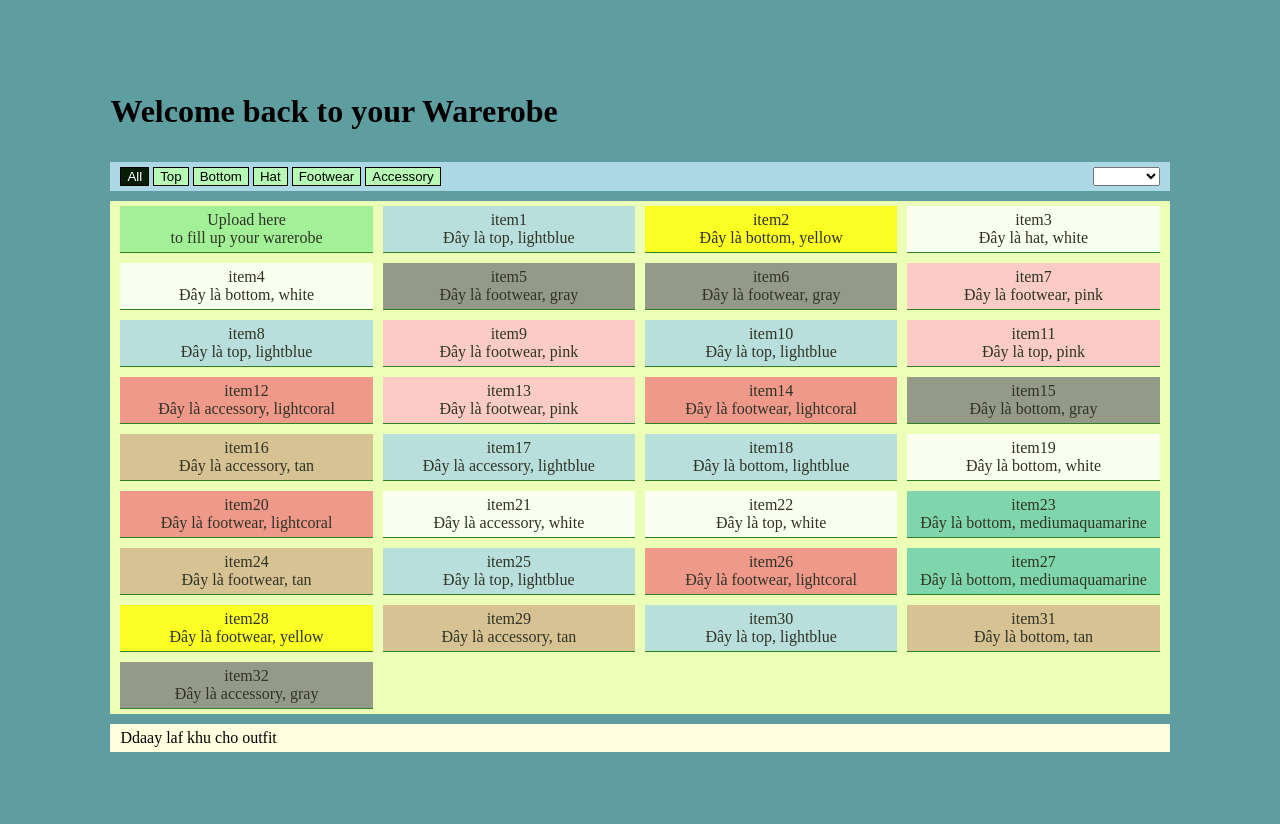
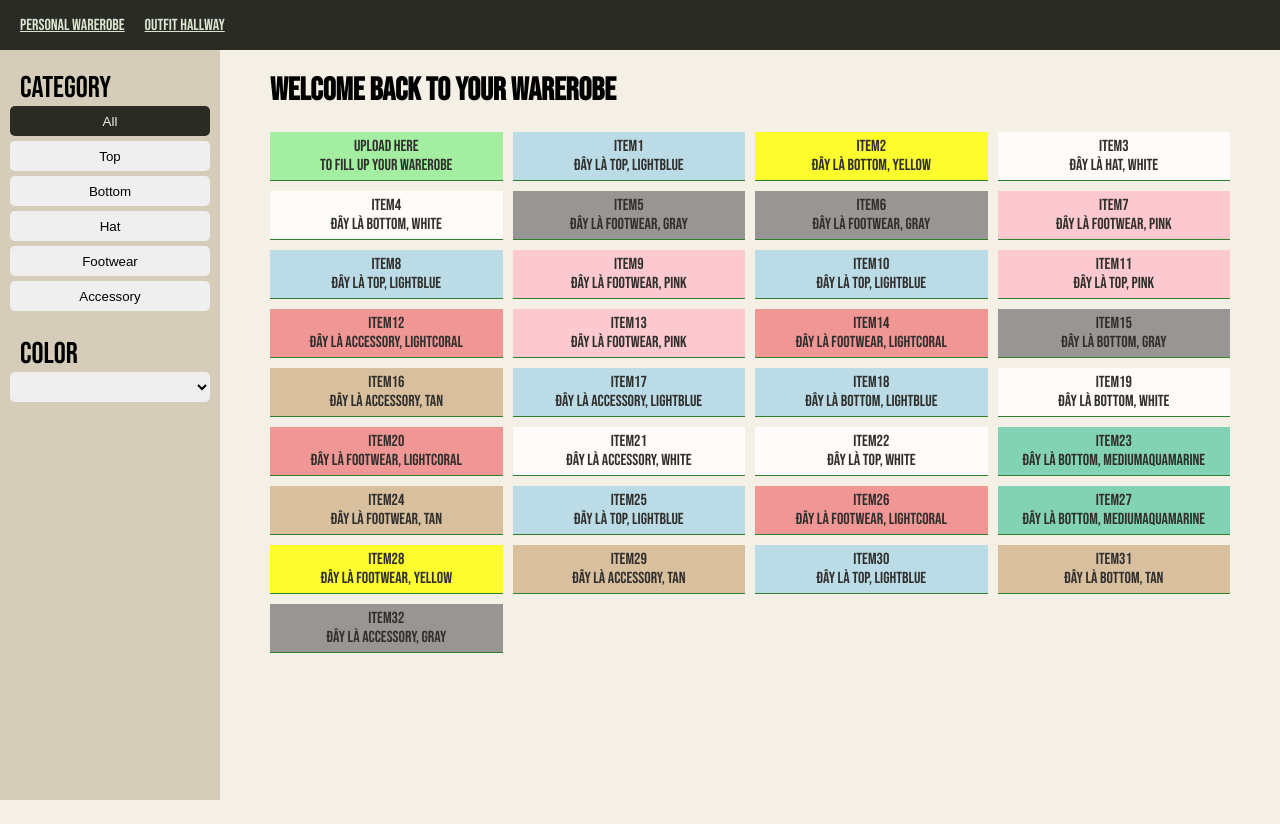
Before and after one commit to nqphu412/Draft_Digital_Warerobe, a plain HTML site: page sites/draft.html in a window 1280 px wide. After the commit the page ends 800 px from the top, so only its background shows below. Drawn offline with Linux system fonts and the light colour scheme.

Commit message:
matching it with main

```diff
--- /dev/null
+++ b/script.js
@@ -0,0 +1,98 @@
+const itemData = {
+  // Later, this one is exported from the data table item (1 user) or warerobe (when integrate many users)
+  // Ignore index here, all in order that they are added
+  // itemName: ["category", "color"]
+  item1: ["top", "lightblue"],
+  item2: ["bottom", "yellow"],
+  item3: ["hat", "white"],
+  item4: ["bottom", "white"],
+  item5: ["footwear", "gray"],
+  item6: ["footwear", "gray"],
+  item7: ["footwear", "pink"],
+  item8: ["top", "lightblue"],
+  item9: ["footwear", "pink"],
+  item10: ["top", "lightblue"],
+  item11: ["top", "pink"],
+  item12: ["accessory", "lightcoral"],
+  item13: ["footwear", "pink"],
+  item14: ["footwear", "lightcoral"],
+  item15: ["bottom", "gray"],
+  item16: ["accessory", "tan"],
+  item17: ["accessory", "lightblue"],
+  item18: ["bottom", "lightblue"],
+  item19: ["bottom", "white"],
+  item20: ["footwear", "lightcoral"],
+  item21: ["accessory", "white"],
+  item22: ["top", "white"],
+  item23: ["bottom", "mediumaquamarine"],
+  item24: ["footwear", "tan"],
+  item25: ["top", "lightblue"],
+  item26: ["footwear", "lightcoral"],
+  item27: ["bottom", "mediumaquamarine"],
+  item28: ["footwear", "yellow"],
+  item29: ["accessory", "tan"],
+  item30: ["top", "lightblue"],
+  item31: ["bottom", "tan"],
+  item32: ["accessory", "gray"],
+};
+let currentCategory = "allCategory";
+let currentColor = "allColor";
+
+const warerobe_grid = document.querySelector(".warerobe-grid");
+showWarerobe(currentCategory, currentColor);
+
+// Allows 1 button selected at a time
+// Only items that in that category are shown
+const categoryOptionButtons = document.querySelectorAll(".category-option");
+categoryOptionButtons.forEach((categoryButton) => {
+  categoryButton.addEventListener("click", () => {
+    categoryOptionButtons.forEach((categoryBtn) =>
+      categoryBtn.classList.remove("selected"),
+    );
+    categoryButton.classList.add("selected");
+    showWarerobe(categoryButton.value, currentColor);
+  });
+});
+
+// Filter warerobe based on color selected
+const colorOptionDropbox = document.querySelector("#color-options");
+colorOptionDropbox.addEventListener("change", () => {
+  showWarerobe(currentCategory, colorOptionDropbox.value);
+});
+
+// Show warerobe based on current option of category and color
+function showWarerobe(categoryType, colorType) {
+  warerobe_grid.innerHTML = `
+          <div class="each-garment">
+            <div>Upload here</div>
+            <div>to fill up your warerobe</div>
+          </div>`;
+  currentCategory = categoryType;
+  currentColor = colorType;
+  // console.log(currentCategory);
+
+  function showSelectedItem(selectedItem, categoryType, colorType) {
+    const eachItemDiv = document.createElement("div");
+    eachItemDiv.classList.add("each-garment");
+    eachItemDiv.style.backgroundColor = itemData[selectedItem][1]; // This line is only used to text color dropbox
+    eachItemDiv.dataset.category = itemData[selectedItem];
+    eachItemDiv.innerHTML = `
+                <div>${selectedItem}</div>
+                <div>Đây là ${itemData[selectedItem][0]}, ${itemData[selectedItem][1]}</div>`;
+    warerobe_grid.appendChild(eachItemDiv);
+  }
+
+  for (const item in itemData) {
+    if (categoryType === "allCategory") {
+      if (colorType === "allColor")
+        showSelectedItem(item, categoryType, colorType);
+      else if (itemData[item].includes(colorType))
+        showSelectedItem(item, categoryType, colorType);
+    } else if (itemData[item].includes(categoryType)) {
+      if (colorType === "allColor")
+        showSelectedItem(item, categoryType, colorType);
+      else if (itemData[item].includes(colorType))
+        showSelectedItem(item, categoryType, colorType);
+    }
+  }
+}
--- a/sites/draft.html
+++ b/sites/draft.html
@@ -4,11 +4,22 @@
     <meta charset="UTF-8" />
     <title>Draft</title>
     <link rel="stylesheet" href="../style.css" />
+    <link rel="preconnect" href="https://fonts.googleapis.com" />
+    <link rel="preconnect" href="https://fonts.gstatic.com" crossorigin />
+    <link
+      href="https://fonts.googleapis.com/css2?family=Bebas+Neue&family=Oswald:wght@200..700&display=swap"
+      rel="stylesheet"
+    />
   </head>
   <body>
-    <h1>Welcome back to your Warerobe</h1>
-    <div class="body-div filter-box" style="background-color: lightblue">
+    <div class="nav-bar">
+      <a href="" class="nav-item">Personal Warerobe</a>
+      <a href="" class="nav-item">Outfit Hallway</a>
+    </div>
+
+    <div class="filter-box">
       <div class="filter-box-category">
+        <span style="font-size: 30px; padding-left: 10px">Category</span>
         <button class="category-option selected" value="allCategory">
           All
         </button>
@@ -20,6 +31,7 @@
       </div>
 
       <div class="filter-box-color">
+        <span style="font-size: 30px; padding-left: 10px">Color</span>
         <select name="color-options" id="color-options">
           <!-- To allow multiple colors, checkbox with hidden nav is required-->
           <option value="allColor"></option>
@@ -33,121 +45,22 @@
         </select>
       </div>
     </div>
-    <div
-      class="body-div warerobe-grid"
-      style="background-color: rgb(236, 255, 182)"
-    >
-      <!-- This one for js where auto create grid form to show each garment -->
+
+    <div class="content-container">
+      <h1>Welcome back to your Warerobe</h1>
+      <div class="warerobe-grid">
+        <!-- This one for js where auto create grid form to show each garment -->
+      </div>
     </div>
-    <div class="body-div outfit-combination">
+
+    <div class="outfit-combination">
       <!-- This one is for showing garments when
        choosing from the warerobe-grid
        But maybe best if this is for different site
        and all the search bar and item list is on the nav bar-->
-      Ddaay laf khu cho outfit
     </div>
 
     <!-- JavaScript -->
-    <script>
-      const itemData = {
-        // Later, this one is exported from the data table item (1 user) or warerobe (when integrate many users)
-        // Ignore index here, all in order that they are added
-        // itemName: ["category", "color"]
-        item1: ["top", "lightblue"],
-        item2: ["bottom", "yellow"],
-        item3: ["hat", "white"],
-        item4: ["bottom", "white"],
-        item5: ["footwear", "gray"],
-        item6: ["footwear", "gray"],
-        item7: ["footwear", "pink"],
-        item8: ["top", "lightblue"],
-        item9: ["footwear", "pink"],
-        item10: ["top", "lightblue"],
-        item11: ["top", "pink"],
-        item12: ["accessory", "lightcoral"],
-        item13: ["footwear", "pink"],
-        item14: ["footwear", "lightcoral"],
-        item15: ["bottom", "gray"],
-        item16: ["accessory", "tan"],
-        item17: ["accessory", "lightblue"],
-        item18: ["bottom", "lightblue"],
-        item19: ["bottom", "white"],
-        item20: ["footwear", "lightcoral"],
-        item21: ["accessory", "white"],
-        item22: ["top", "white"],
-        item23: ["bottom", "mediumaquamarine"],
-        item24: ["footwear", "tan"],
-        item25: ["top", "lightblue"],
-        item26: ["footwear", "lightcoral"],
-        item27: ["bottom", "mediumaquamarine"],
-        item28: ["footwear", "yellow"],
-        item29: ["accessory", "tan"],
-        item30: ["top", "lightblue"],
-        item31: ["bottom", "tan"],
-        item32: ["accessory", "gray"],
-      };
-      let currentCategory = "allCategory";
-      let currentColor = "allColor";
-
-      const warerobe_grid = document.querySelector(".warerobe-grid");
-      showWarerobe(currentCategory, currentColor);
-
-      // Allows 1 button selected at a time
-      // Only items that in that category are shown
-      const categoryOptionButtons =
-        document.querySelectorAll(".category-option");
-      categoryOptionButtons.forEach((categoryButton) => {
-        categoryButton.addEventListener("click", () => {
-          categoryOptionButtons.forEach((categoryBtn) =>
-            categoryBtn.classList.remove("selected"),
-          );
-          categoryButton.classList.add("selected");
-          showWarerobe(categoryButton.value, currentColor);
-        });
-      });
-
-      // Filter warerobe based on color selected
-      const colorOptionDropbox = document.querySelector("#color-options");
-      colorOptionDropbox.addEventListener("change", () => {
-        showWarerobe(currentCategory, colorOptionDropbox.value);
-      });
-
-      // Show warerobe based on current option of category and color
-      function showWarerobe(categoryType, colorType) {
-        warerobe_grid.innerHTML = `
-          <div class="each-garment">
-            <div>Upload here</div>
-            <div>to fill up your warerobe</div>
-          </div>`;
-        currentCategory = categoryType;
-        currentColor = colorType;
-        // console.log(currentCategory);
-
-        function showSelectedItem(selectedItem, categoryType, colorType) {
-          const eachItemDiv = document.createElement("div");
-          eachItemDiv.classList.add("each-garment");
-          eachItemDiv.style.backgroundColor = itemData[selectedItem][1]; // This line is only used to text color dropbox
-          eachItemDiv.dataset.category = itemData[selectedItem];
-          eachItemDiv.innerHTML = `
-                <div>${selectedItem}</div>
-                <div>Đây là ${itemData[selectedItem][0]}, ${itemData[selectedItem][1]}</div>`;
-          warerobe_grid.appendChild(eachItemDiv);
-        }
-
-        for (const item in itemData) {
-          if (categoryType === "allCategory") {
-            if (colorType === "allColor")
-              showSelectedItem(item, categoryType, colorType);
-            else if (itemData[item].includes(colorType))
-              showSelectedItem(item, categoryType, colorType);
-          } else if (itemData[item].includes(categoryType)) {
-            if (colorType === "allColor")
-              showSelectedItem(item, categoryType, colorType);
-            else if (itemData[item].includes(colorType))
-              showSelectedItem(item, categoryType, colorType);
-          }
-        }
-      }
-    </script>
+    <script src="../script.js"></script>
   </body>
 </html>
--- a/style.css
+++ b/style.css
@@ -1,6 +1,8 @@
 body {
-  background-color: cadetblue;
-  padding: 5% 8%;
+  margin: 0;
+  font-family: "Bebas Neue", sans-serif;
+  background-color: #f5f0e6;
+  padding-top: 50px;
   display: flex;
   flex-direction: column;
   row-gap: 10px;
@@ -11,24 +13,10 @@ p {
   margin: 0;
 }
 
-button {
-  background-color: rgb(182, 250, 182);
-  border: 1px solid black;
-  cursor: pointer;
-}
-
-button:hover {
-  background-color: rgb(50, 126, 50);
-}
-
-button:active,
-button.selected {
-  background-color: rgb(7, 29, 7);
-  color: white;
-}
-
 select,
-option {
+button,
+option,
+a {
   cursor: pointer;
 }
 
@@ -54,14 +42,84 @@ button.submit {
 }
 
 /* For draft page */
-.body-div {
-  padding: 5px 10px;
+.nav-bar {
+  display: flex;
+  flex-direction: row;
+  align-items: center;
+  background-color: #292b24;
+  color: #dce5d2;
+  top: 0px;
+  left: 0px;
+  right: 0px;
+  height: 50px;
+  padding-left: 10px;
+  padding-right: 10px;
+  position: fixed;
+  z-index: 1000;
+}
+
+.nav-item {
+  display: flex;
+  align-items: center;
+  color: #dce5d2;
+  height: 100%;
+  padding-left: 10px;
+  padding-right: 10px;
+  transition: all 0.2s ease;
+}
+.nav-item:hover {
+  color: #292b24;
+  background-color: #a8b59a;
 }
 
 .filter-box {
+  position: fixed;
+  top: 50px;
+  bottom: 0;
+  padding: 10px;
+  padding-top: 20px;
+  width: 200px;
+  background-color: #d5ccba;
   display: flex;
-  flex-direction: row;
-  justify-content: space-between;
+  flex-direction: column;
+  row-gap: 20px;
+}
+
+.filter-box-category,
+.filter-box-color {
+  display: flex;
+  flex-direction: column;
+}
+
+.category-option {
+  height: 30px;
+  width: 100%;
+  border: none;
+  margin-bottom: 5px;
+  border-radius: 5px;
+}
+
+.category-option:hover {
+  background-color: #68685b;
+}
+
+.category-option:active,
+.category-option.selected {
+  background-color: #292b24;
+  color: #f5f0e6;
+}
+
+#color-options {
+  width: 100%;
+  height: 30px;
+  border-radius: 5px;
+  border: none;
+}
+
+.content-container {
+  margin-left: 220px;
+  padding-left: 50px;
+  padding-right: 50px;
 }
 
 .warerobe-grid {
```
Also changed, not shown: javascript.js (deleted).
